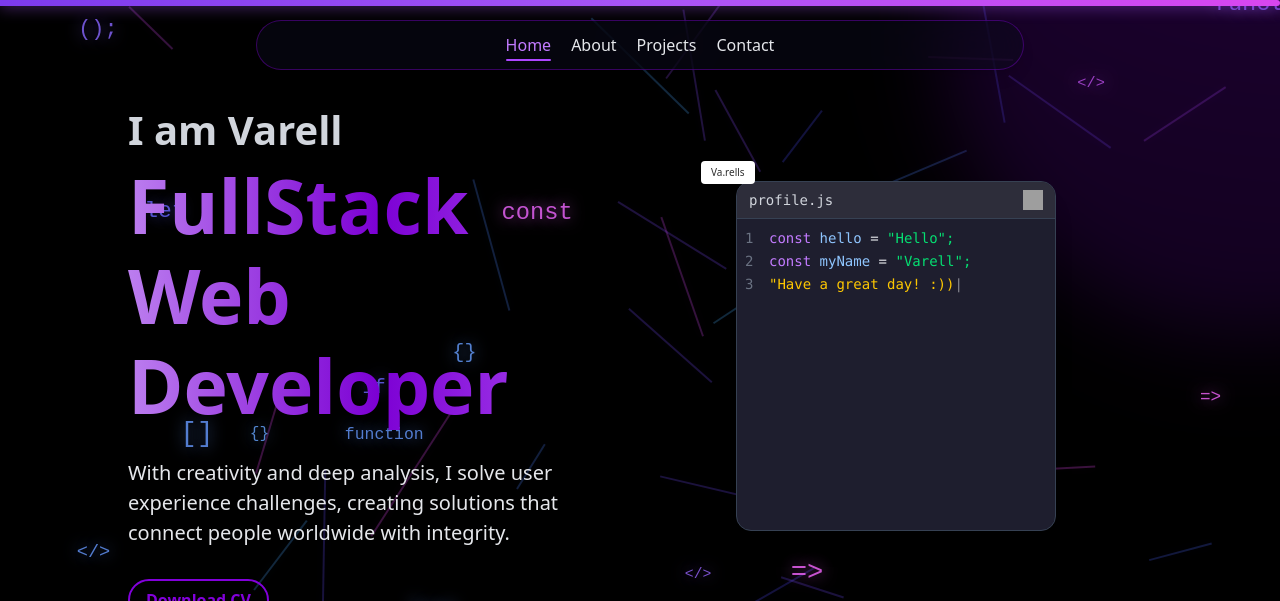
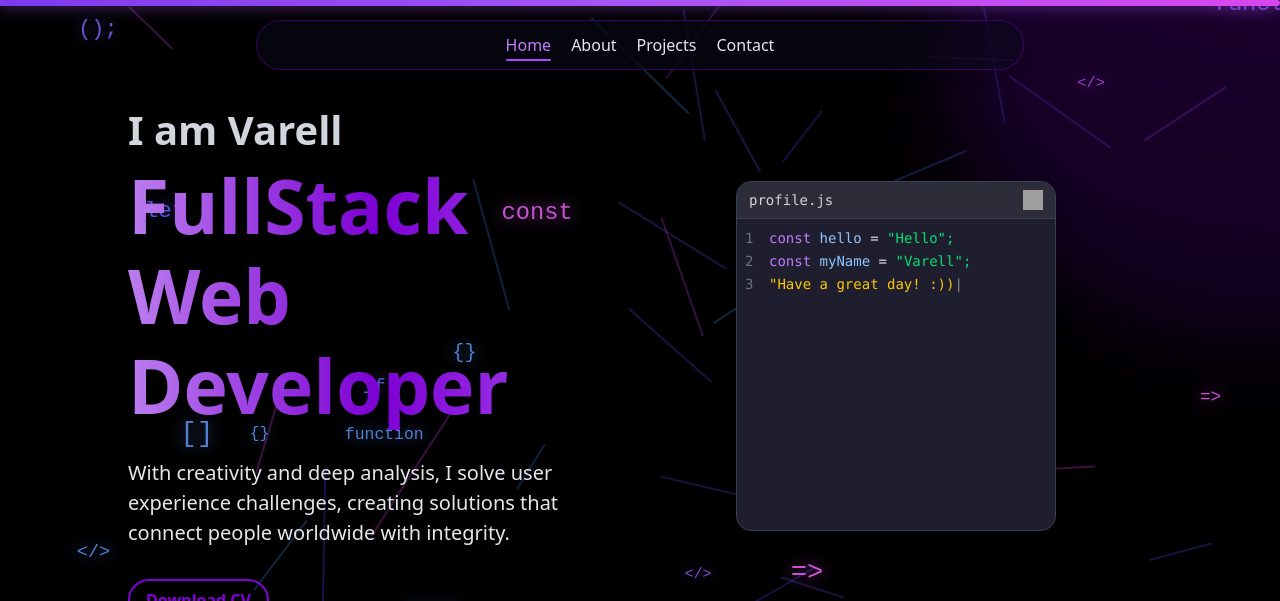
Before and after one commit to varells14/portofolio-varell, a React (Vite) app: page / in a window 1280 px wide. Shown: the top 601 px of the page. Built offline with nearby package versions, Linux system fonts and the light colour scheme; grey boxes are pictures that could not be loaded.

Commit message:
update Modern Last15

```diff
--- a/src/assets/components/visuals/TiltedCard.jsx
+++ b/src/assets/components/visuals/TiltedCard.jsx
@@ -171,14 +171,7 @@ const rotation = wobble
         </div>
       </motion.div>
 
-      {/* TOOLTIP */}
-      {showTooltip && (
-        <figcaption
-          className="absolute left-0 top-0 rounded bg-white px-[10px] py-[4px] text-[10px] text-[#2d2d2d] z-[3] hidden sm:block"
-        >
-          {captionText}
-        </figcaption>
-      )}
+
     </figure>
   );
 }
```
